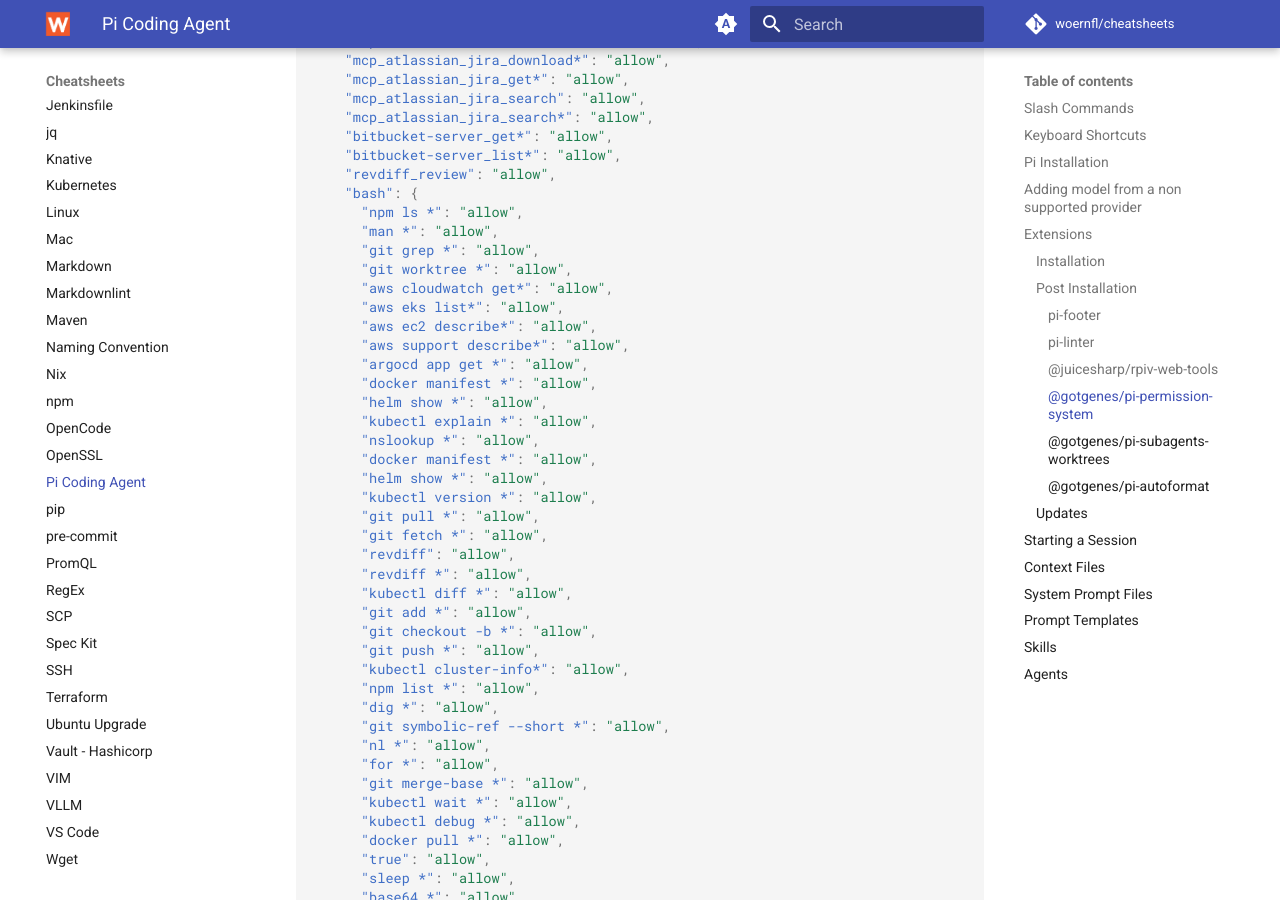
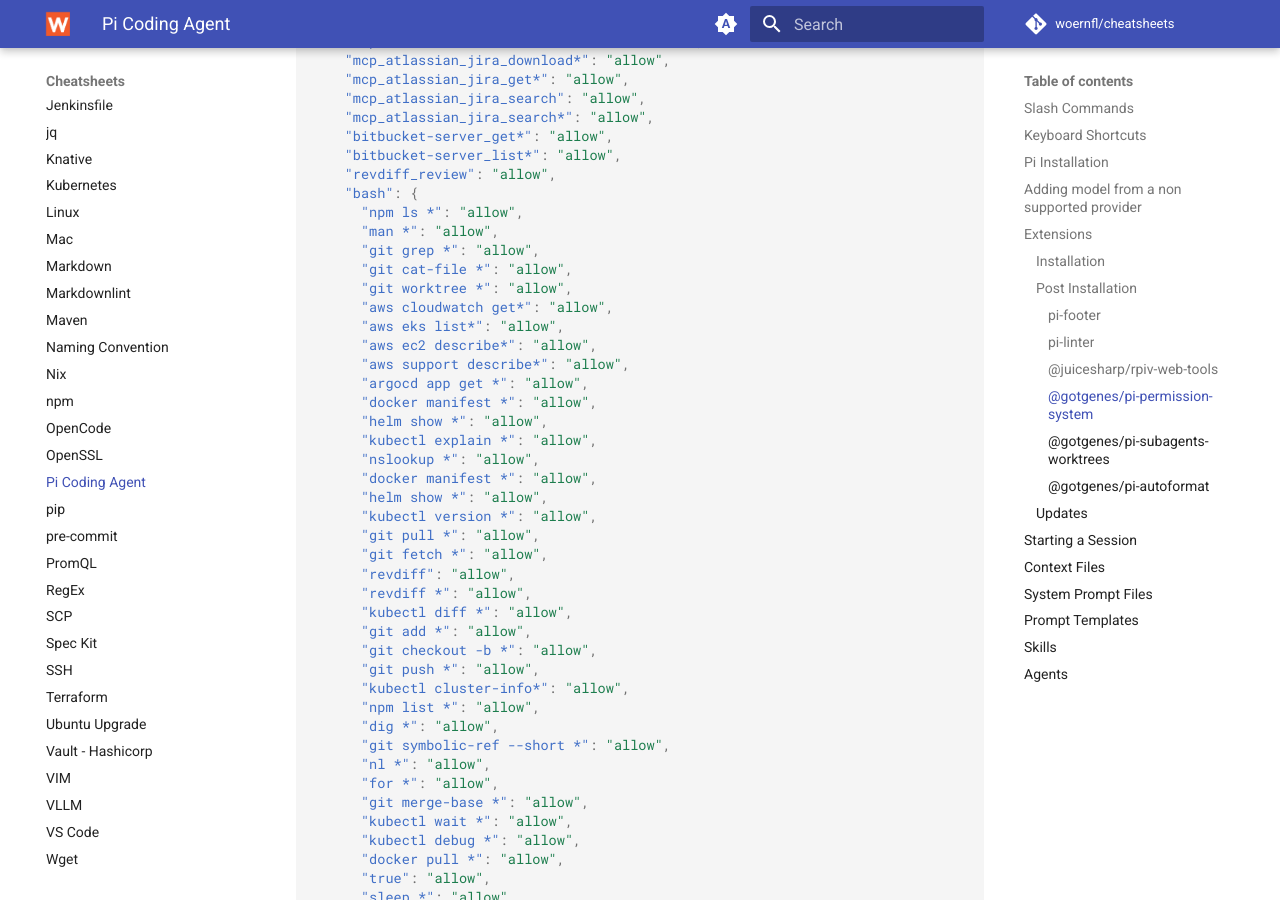
Before and after one commit to woernfl/cheatsheets, an MkDocs documentation site: the page built from docs/pi.md, in a window 1280 px wide and 900 px high, scrolled down 8713 px. Built offline with MkDocs 1.6.1 and Material for MkDocs 9.7.7, drawn with Linux system fonts in a browser that asks for light colours; comment, search, counter and statistics services are not loaded.

Commit message:
Update pi.md (#539)

```diff
--- a/docs/pi.md
+++ b/docs/pi.md
@@ -419,6 +419,7 @@
       "npm ls *": "allow",
       "man *": "allow",
       "git grep *": "allow",
+      "git cat-file *": "allow",
       "git worktree *": "allow",
       "aws cloudwatch get*": "allow",
       "aws eks list*": "allow",
```
